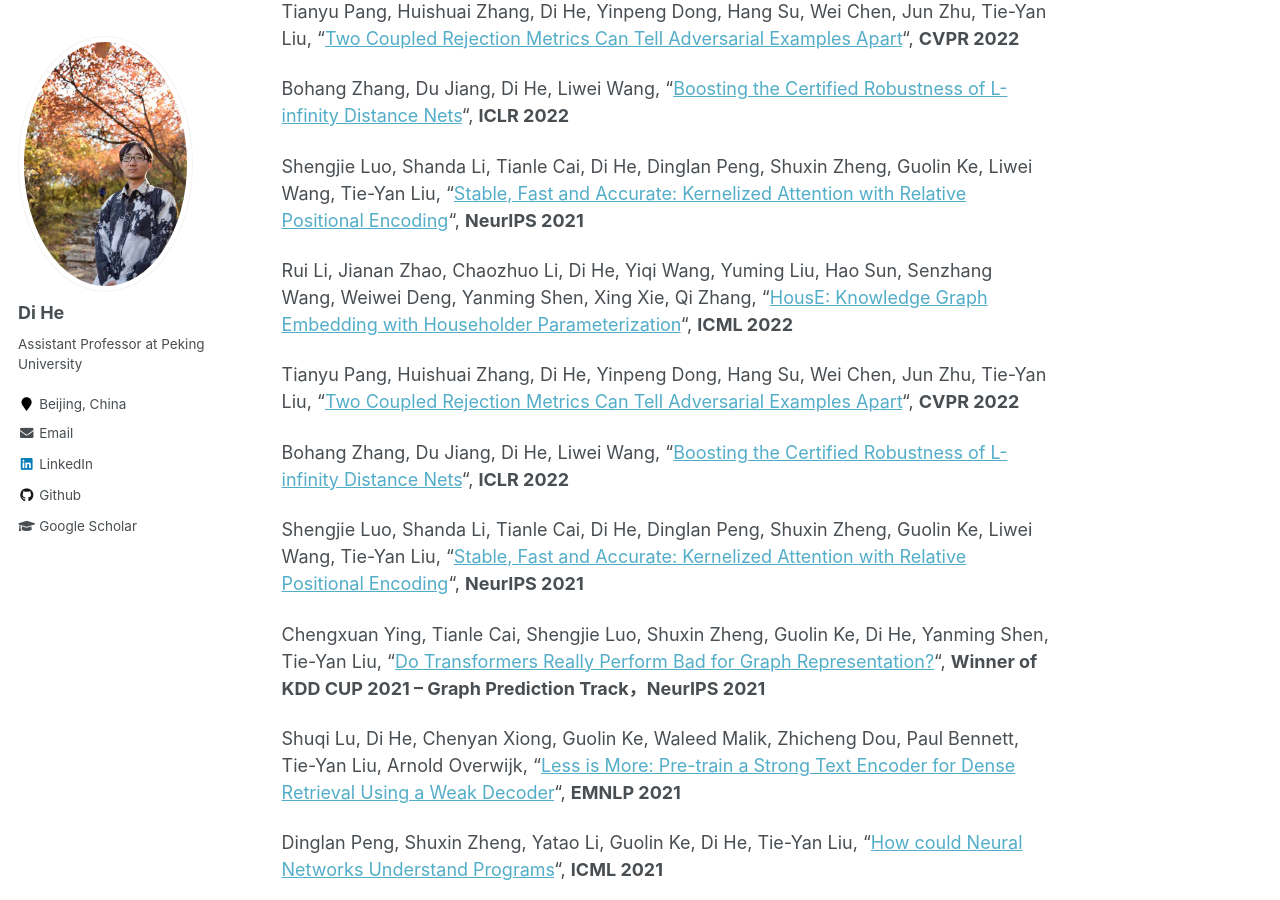
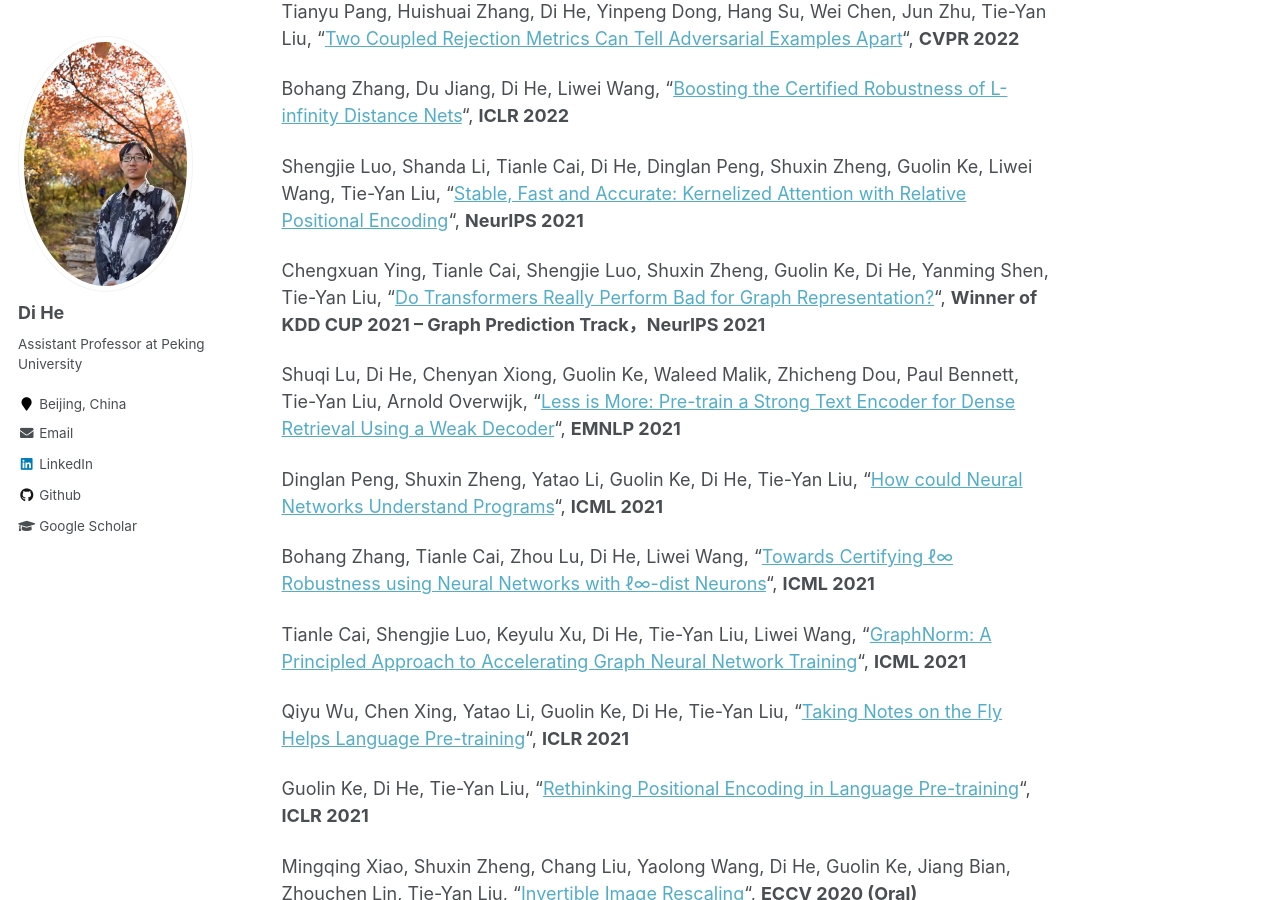
Before and after one commit to DiHe-PKU/DiHe-PKU.github.io, a Jekyll site: the page built from _pages/about.md, in a window 1280 px wide and 900 px high, scrolled down 995 px. Built offline with Jekyll 4.4.1, drawn with Linux system fonts in a browser that asks for light colours; formulas are drawn with MathJax 3.

Commit message:
Update about.md

```diff
--- a/_pages/about.md
+++ b/_pages/about.md
@@ -23,14 +23,6 @@ Chuwei Wang, Shanda Li, Di He, Liwei Wang, “[Is $L^2$ Physics Informed Loss Al
 Bohang Zhang, Du Jiang, Di He, Liwei Wang, “[Rethinking Lipschitz Neural Networks for Certified L-infinity Robustness](https://openreview.net/forum?id=xaWO6bAY0xM)“, **NeurIPS 2022**
 
 Mingqing Xiao, Qingyan Meng, Zongpeng Zhang, Di He, Zhouchen Lin, “[Online Training Through Time for Spiking Neural Networks](https://openreview.net/forum?id=Siv3nHYHheI)“, **NeurIPS 2022**
-
-Rui Li, Jianan Zhao, Chaozhuo Li, Di He, Yiqi Wang, Yuming Liu, Hao Sun, Senzhang Wang, Weiwei Deng, Yanming Shen, Xing Xie, Qi Zhang, “[HousE: Knowledge Graph Embedding with Householder Parameterization](https://openreview.net/forum?id=olZAWuGOUz)“, **ICML 2022**
-
-Tianyu Pang, Huishuai Zhang, Di He, Yinpeng Dong, Hang Su, Wei Chen, Jun Zhu, Tie-Yan Liu, “[Two Coupled Rejection Metrics Can Tell Adversarial Examples Apart](https://openreview.net/forum?id=olZAWuGOUz)“, **CVPR 2022**
-
-Bohang Zhang, Du Jiang, Di He, Liwei Wang, “[Boosting the Certified Robustness of L-infinity Distance Nets](https://openreview.net/forum?id=Q76Y7wkiji)“, **ICLR 2022**
-
-Shengjie Luo, Shanda Li, Tianle Cai, Di He, Dinglan Peng, Shuxin Zheng, Guolin Ke, Liwei Wang, Tie-Yan Liu, “[Stable, Fast and Accurate: Kernelized Attention with Relative Positional Encoding](https://arxiv.org/abs/2106.12566)“, **NeurIPS 2021**
 
 Rui Li, Jianan Zhao, Chaozhuo Li, Di He, Yiqi Wang, Yuming Liu, Hao Sun, Senzhang Wang, Weiwei Deng, Yanming Shen, Xing Xie, Qi Zhang, “[HousE: Knowledge Graph Embedding with Householder Parameterization](https://openreview.net/forum?id=olZAWuGOUz)“, **ICML 2022**
 
```
